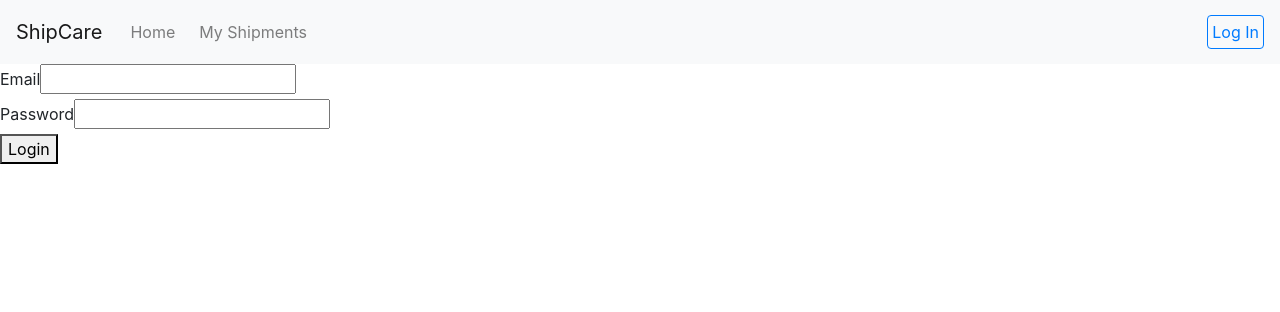
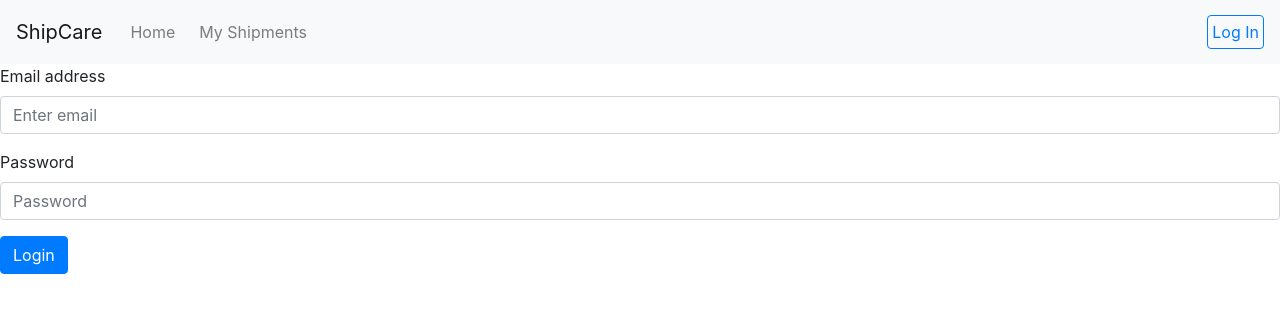
Before and after one commit to yihongwang001/Shipment-System-Frontend, a React (Create React App) app: page /login in a window 1280 px wide. Shown: the top 312 px of the page. Built offline with nearby package versions, Linux system fonts and the light colour scheme.

Commit message:
replace plain jsx with react-bootstrap elements

```diff
--- a/src/pages/LoginPage.js
+++ b/src/pages/LoginPage.js
@@ -1,6 +1,7 @@
 import React from 'react';
 import { useState, useContext } from 'react';
 import { Redirect } from 'react-router-dom';
+import { Form, Button } from 'react-bootstrap';
 import LoggedIn from '../components/LoginContext';
 
 const LoginPage = () => {
@@ -46,27 +47,30 @@ const LoginPage = () => {
     return <Redirect to="/shipment-list"></Redirect>;
   } else {
     return (
-      <form onSubmit={handleSubmit}>
-        <div>
-          <label htmlFor="email">Email</label>
-          <input
-            type="text"
-            id="email"
+      <Form onSubmit={handleSubmit}>
+        <Form.Group controlId="login-form-email-group">
+          <Form.Label>Email address</Form.Label>
+          <Form.Control
+            type="email"
+            placeholder="Enter email"
             name="email"
             onChange={(evt) => setEmail(evt.target.value)}
           />
-        </div>
-        <div>
-          <label htmlFor="password">Password</label>
-          <input
+        </Form.Group>
+
+        <Form.Group controlId="login-form-pwd-group">
+          <Form.Label>Password</Form.Label>
+          <Form.Control
             type="password"
-            id="password"
+            placeholder="Password"
             name="password"
             onChange={(evt) => setPassword(evt.target.value)}
           />
-        </div>
-        <button type="submit">Login</button>
-      </form>
+        </Form.Group>
+        <Button variant="primary" type="submit">
+          Login
+        </Button>
+      </Form>
     );
   }
 };
```
